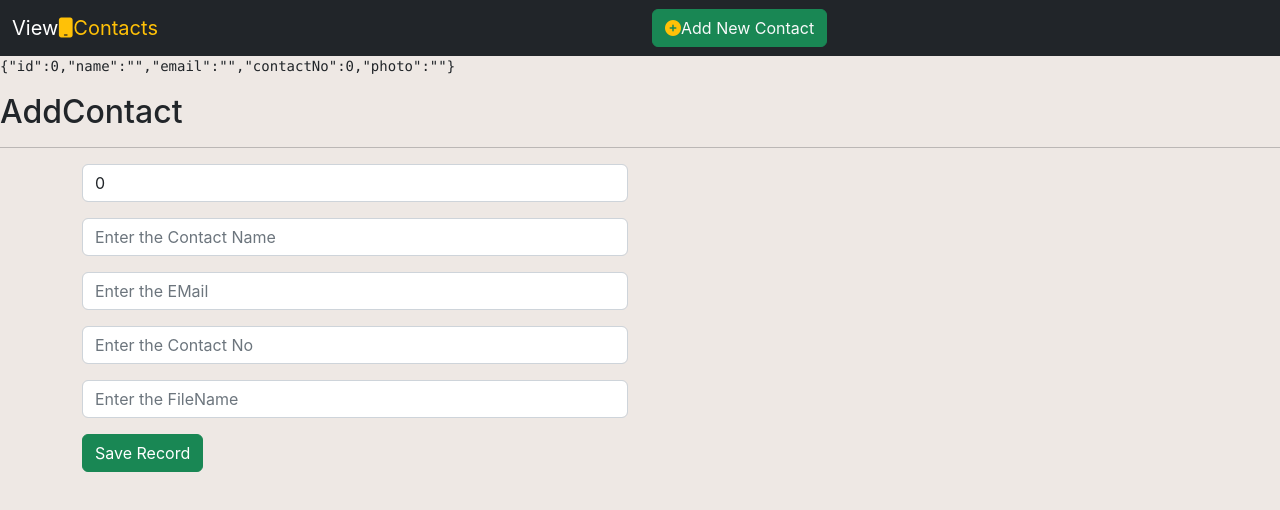
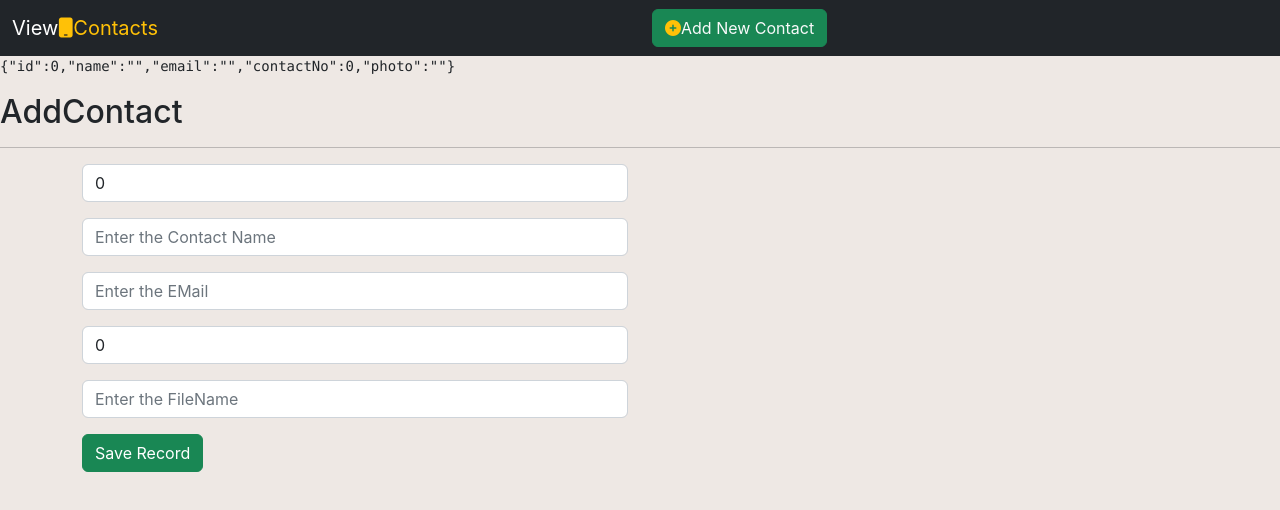
Before and after one commit to Nityanand4680/FAI-Advanced, a React (Create React App) app in the folder React Demos/contact-manager-example/: page /contacts/add in a window 1280 px wide. Shown: the top 510 px of the page. Built offline with nearby package versions, Linux system fonts and the light colour scheme; the HTML template or start-up script is replaced by a standard one.

Commit message:
Add files via upload

```diff
--- a/React Demos/contact-manager-example/src/Components/AddContact.js
+++ b/React Demos/contact-manager-example/src/Components/AddContact.js
@@ -1,6 +1,9 @@
 import React, { useState } from "react";
+import { ContactService } from "../Services/ContactService";
+import { useNavigate } from 'react-router-dom'
 
 let AddContact = ()=> {
+    let navigate = useNavigate();
     let [state, setState] = useState({
         contact : {
             "id": 0,
@@ -10,8 +13,26 @@ let AddContact = ()=> {
             "photo": ""
         }
     })
+    let updateInput = (event)=>{
+        setState({
+            ...state,
+            contact : {
+                ...state.contact,
+                [event.target.name] : event.target.value
+            }
+        })
+    }
 
     let { contact } = state;
+
+    let onSubmit = (event)=>{
+        event.preventDefault();
+        ContactService.addContact(contact).then((res)=>{
+            alert("Added successfully");
+            navigate('/contacts/list', { replace :true});
+        })
+
+    }
     ///////////////////////////////////////////V-DOM//////////////////////////////////
  return(
     <React.Fragment>
@@ -21,24 +42,26 @@ let AddContact = ()=> {
         <div className="container">
             <div className="row">
                 <div className="col-md-6">
+                    <form onSubmit={onSubmit}>
                     <p>
-                        <input name="id" value={contact.id} className="form-control" placeholder="Enter the Id"/>
+                        <input name="id" value={contact.id} onChange={updateInput} className="form-control" placeholder="Enter the Id"/>
                     </p>
                     <p>
-                        <input className="form-control" placeholder="Enter the Contact Name"/>
+                        <input onChange={updateInput} className="form-control" value={contact.name} name="name" placeholder="Enter the Contact Name"/>
                     </p>
                     <p>
-                        <input className="form-control" placeholder="Enter the EMail"/>
+                        <input onChange={updateInput} className="form-control" value={contact.email} name="email" placeholder="Enter the EMail"/>
                     </p>
                     <p>
-                        <input className="form-control" placeholder="Enter the Contact No"/>
+                        <input onChange={updateInput} className="form-control" value={contact.contactNo} name="contactNo" placeholder="Enter the Contact No"/>
                     </p>
                     <p>
-                        <input className="form-control" placeholder="Enter the FileName"/>
+                        <input onChange={updateInput} className="form-control" value={contact.photo} name="photo" placeholder="Enter the FileName"/>
                     </p>
                     <p>
                         <button className="btn btn-success">Save Record</button>
                     </p>
+                    </form>
                 </div>
             </div>
         </div>
```
